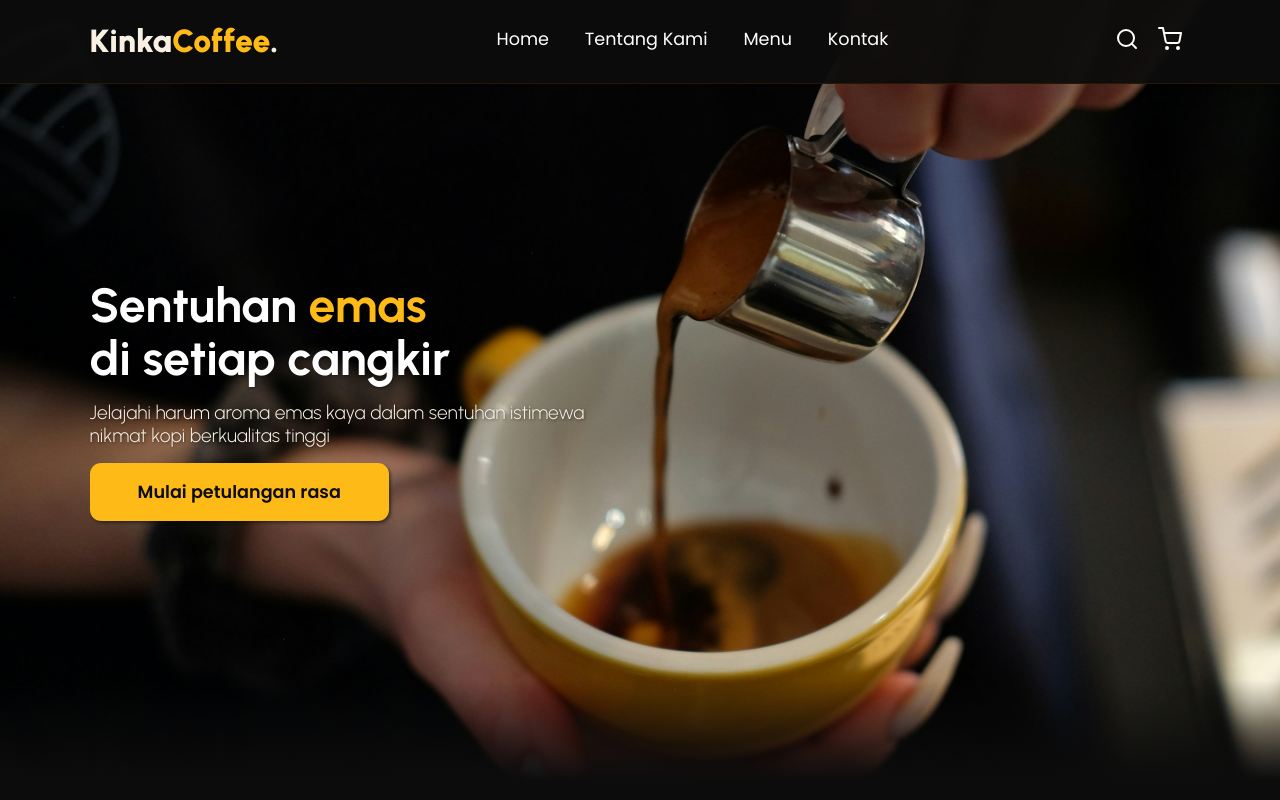
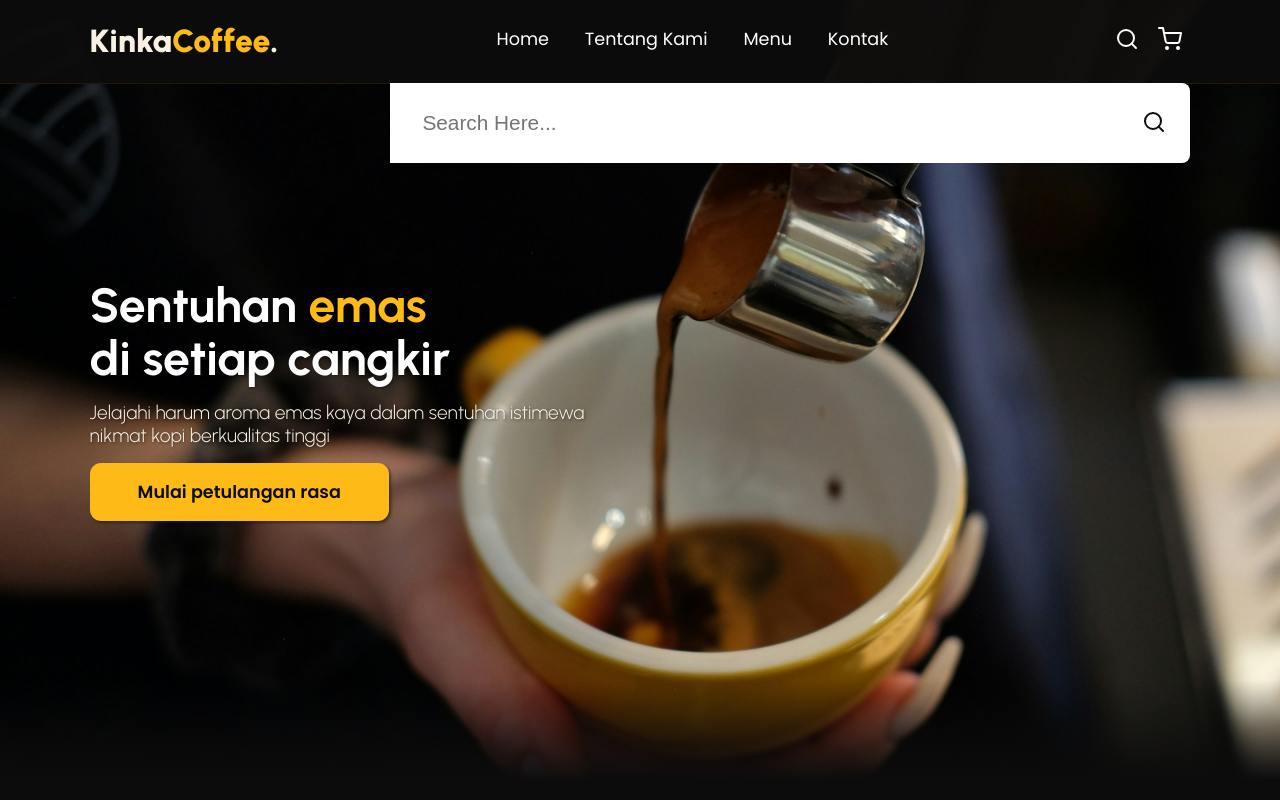
Before and after one commit to nothingisme00/Kinka-coffee-site, a plain HTML site: page index.html in a window 1280 px wide. Both pictures are taken after a click on the link 1126 px from the left and 45 px from the top of the page. Shown: the top 800 px of the page. Drawn offline with nearby package versions, Linux system fonts and the light colour scheme.

Commit message:
Initial commit of project files

```diff
--- a/css/style.css
+++ b/css/style.css
@@ -84,6 +84,40 @@ body {
 
 #hamburger-menu {
   display: none;
+}
+
+/* navbar search form */
+.Navbar .search-form {
+  position: absolute;
+  top: 100%;
+  right: 7%;
+  background-color: #fff;
+  width: 50rem;
+  height: 5rem;
+  display: flex;
+  align-items: center;
+  border-radius: 0.5rem;
+  transform: scaleY(0);
+  transform-origin: top;
+  transition: 0.3s;
+}
+
+.Navbar .search-form.active {
+  transform: scaleY(1);
+}
+
+.Navbar .search-form input {
+  width: 100%;
+  height: 100%;
+  padding: 0 2rem;
+  font-size: 1.3rem;
+  color: var(--bg);
+}
+.Navbar .search-form label {
+  cursor: pointer;
+  font-size: 2rem;
+  margin-right: 1.5rem;
+  color: var(--bg);
 }
 
 /* Hero section */
@@ -382,6 +416,11 @@ footer .credit a {
     transition: 0.4s;
   }
 
+  .Navbar .search-form {
+    width: 90%;
+    right: 2rem;
+  }
+
   .about .row {
     flex-wrap: wrap;
   }
--- a/index.html
+++ b/index.html
@@ -41,12 +41,22 @@
       </div>
 
       <div class="navbar-extra">
-        <a href="#" id="search"><i data-feather="search"></i></a>
+        <a href="#" id="search-btn"><i data-feather="search"></i></a>
         <a href="#" id="shopping-cart"><i data-feather="shopping-cart"></i></a>
         <a href="#" id="hamburger-menu"><i data-feather="menu"></i></a>
       </div>
+
+      <!-- Search form start -->
+       <div class="search-form">
+        <input type="search" id="search-box" placeholder="Search Here... ">
+        <label for="search-box"><i data-feather="search"></i></label>
+       </div>
+      <!-- Search form end -->
+
     </nav>
     <!-- Navbar End  -->
+
+
 
     <!-- Hero Section Start -->
 
@@ -243,6 +253,7 @@
     </footer>
 
     <!-- Footer end -->
+
     <!-- Feather Icons -->
     <script>
       feather.replace();
--- a/js/script.js
+++ b/js/script.js
@@ -6,11 +6,28 @@ document.querySelector("#hamburger-menu").onclick = (e) => {
   e.preventDefault();
 };
 
-// Klik diluar sidebar untuk menghilangkan nav
+// Toggle class active untuk search form
+const searchForm = document.querySelector(".search-form");
+const searchBox = document.querySelector("#search-box");
+
+document.querySelector("#search-btn").onclick = (e) => {
+  searchForm.classList.toggle("active");
+  searchBox.focus();
+  e.preventDefault();
+};
+
+// Klik diluar elemen
 const hamburger = document.querySelector("#hamburger-menu");
+const searchbtn = document.querySelector("#search-btn");
 
 document.addEventListener("click", function (e) {
   if (!hamburger.contains(e.target) && !navbarNav.contains(e.target)) {
     navbarNav.classList.remove("active");
   }
 });
+
+document.addEventListener("click", function (e) {
+  if (!searchbtn.contains(e.target) && !searchForm.contains(e.target)) {
+    searchForm.classList.remove("active");
+  }
+});
```
